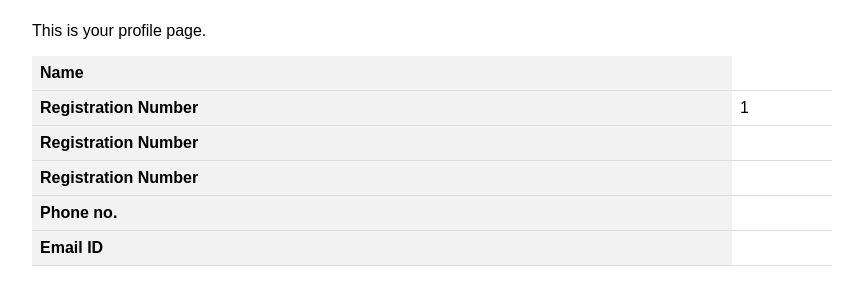
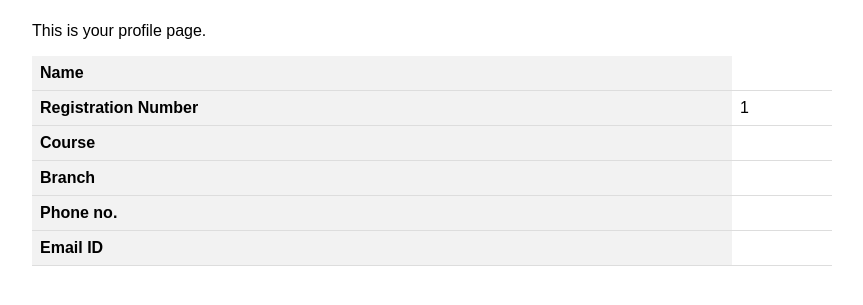
Before and after one commit to Som77G/DevJam-2023, a PHP site: page /profile.php in a window 1280 px wide. Shown: the part 194-499 px from the top of the page, without its empty margins (208-1071 px from the left). Run offline with PHP 8.4, Linux system fonts and the light colour scheme; the visitor is signed in with stand-in values (Sample User, id 1); data that the repository does not hold is empty.

Commit message:
Update profile.php

```diff
--- a/profile.php
+++ b/profile.php
@@ -99,11 +99,11 @@ while ($row = $result->fetch_assoc()) {
         <td><?php echo $registration_no; ?></td>
       </tr>
       <tr>
-        <th>Registration Number</th>
+        <th>Course</th>
         <td><?php echo $course; ?></td>
       </tr>
       <tr>
-        <th>Registration Number</th>
+        <th>Branch</th>
         <td><?php echo $branch; ?></td>
       </tr>
       <tr>
```
